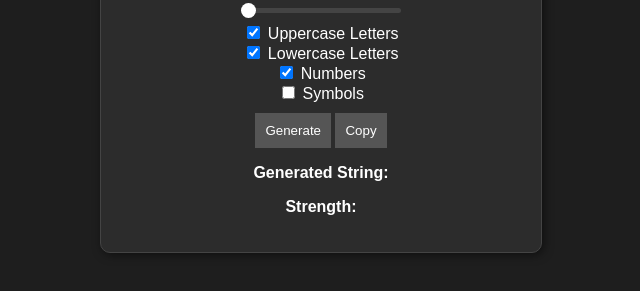
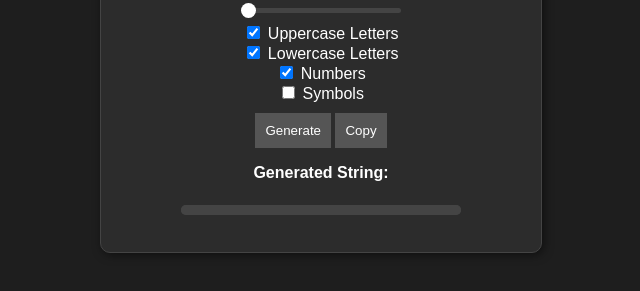
Before and after one commit to Makhall/Generate-Random-String, a plain HTML site: page index.html in a window 1280 px wide. Shown: the part 159-450 px from the top of the page, without its empty margins (319-959 px from the left). Drawn offline with Linux system fonts and the light colour scheme.

Commit message:
Update index.html

```diff
--- a/index.html
+++ b/index.html
@@ -28,7 +28,10 @@
       <button onclick="generateString()">Generate</button>
       <button onclick="copyToClipboard()">Copy</button>
       <p><strong>Generated String:</strong> <span id="output"></span></p>
-      <p><strong>Strength:</strong> <span id="strength"></span></p>
+      <p>
+        <progress id="strengthBar" value="0" max="100"></progress>
+        <span id="strength"></span>
+      </p>
     </div>
 
     <script src="script.js"></script>
```
